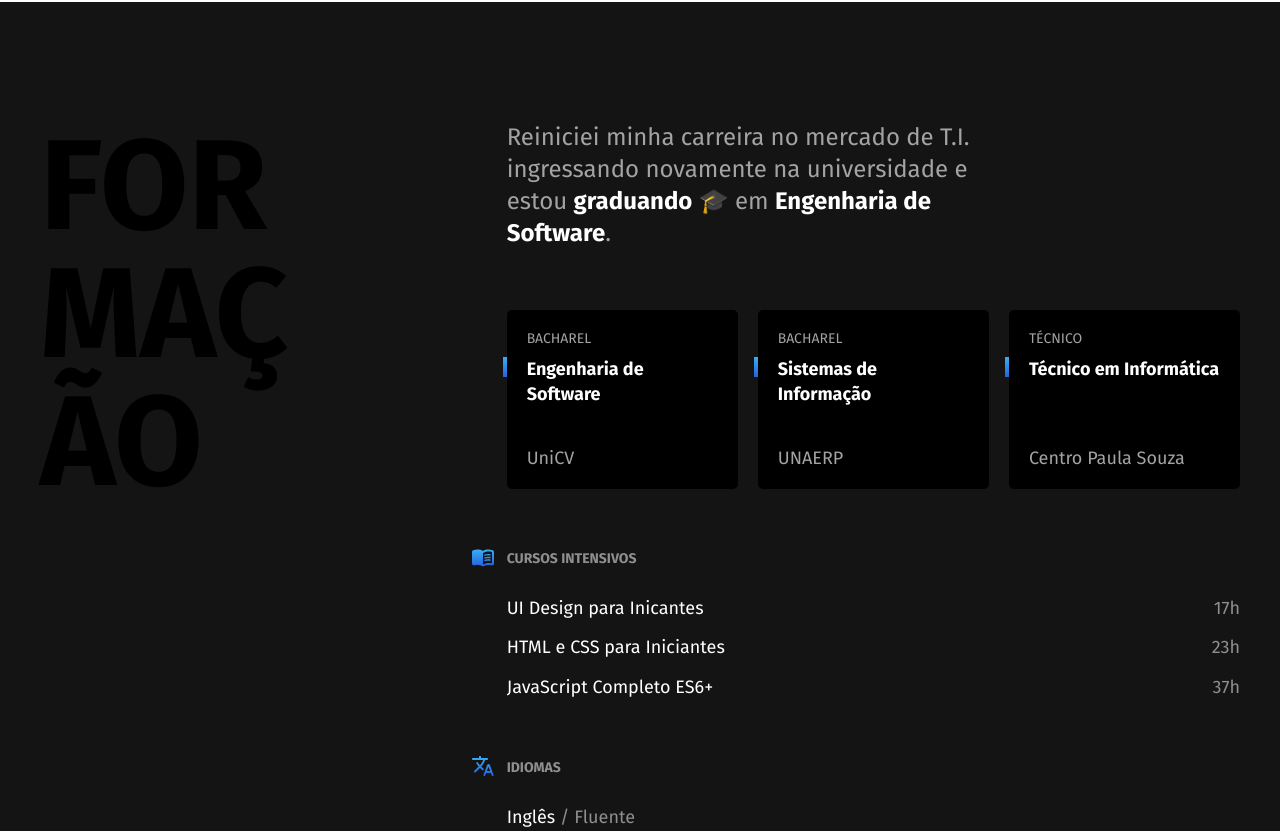
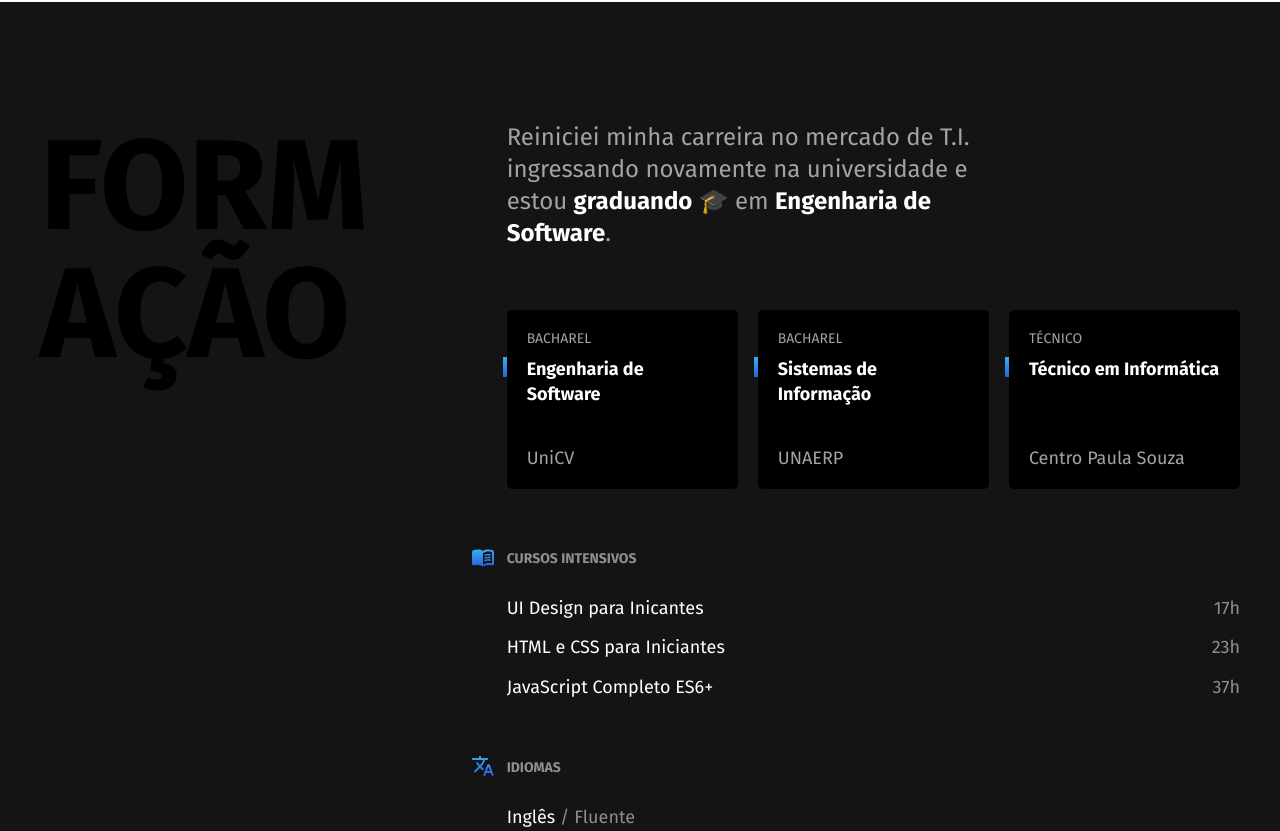
Before and after one commit to tascintra/portfolio, a plain HTML site: page index.html in a window 1280 px wide. Shown: the part 1840-2671 px from the top of the page. Drawn offline with Linux system fonts and the light colour scheme.

Commit message:
fix: formacao subtitle width changed from 4ch to 5ch

```diff
--- a/css/formacao.css
+++ b/css/formacao.css
@@ -19,6 +19,7 @@
 
 .formacao .subtitulo {
   color: #000;
+  max-width: 5ch;
 }
 
 .formacao .container-texto-principal {
```
